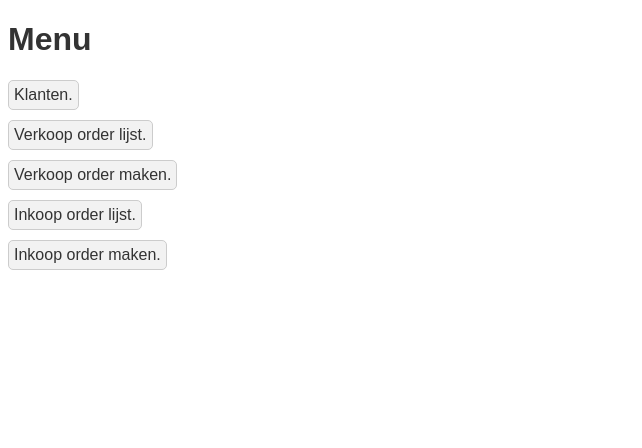
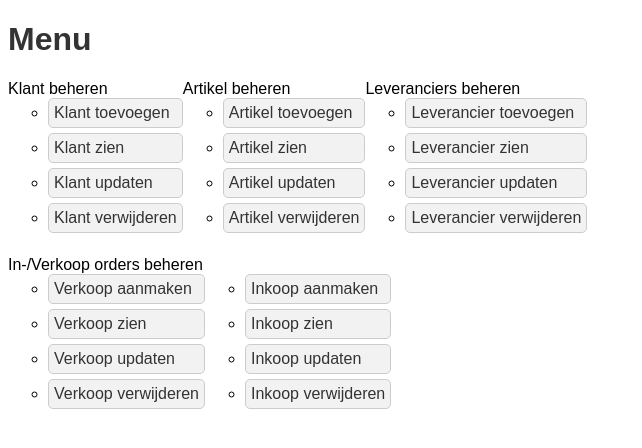
Before and after one commit to NanoCraft7/bas, a PHP site: page / in a window 1280 px wide. Shown: the top 448 px of the page, without its empty margins (0-642 px from the left). Run offline with PHP 8.4, Linux system fonts and the light colour scheme.

Commit message:
index.php preparations for future

```diff
--- a/index.php
+++ b/index.php
@@ -7,11 +7,53 @@
 <body>
     <h1>Menu</h1>
     <ul class="menu">
-        <li><a href="klant_insert.php">Klanten.</a></li>
-        <li><a href="verkooporders.php">Verkoop order lijst.</a></li>
-        <li><a href="verkooporder_insert.php">Verkoop order maken.</a></li>
-        <li><a href="inkooporders.php">Inkoop order lijst.</a></li>
-        <li><a href="inkooporder_insert.php">Inkoop order maken.</a></li>
+        <li class="main">
+            Klant beheren
+            <ul>
+                <li><a href="klant_insert.php">Klant toevoegen</a></li>
+                <li><a href="klant_zien.php">Klant zien</a></li>
+                <li><a href="klant_updaten.php">Klant updaten</a></li>
+                <li><a href="klant_verwijderen.php">Klant verwijderen</a></li>
+            </ul>
+        </li>
+        <li class="main">
+            Artikel beheren
+            <ul>
+                <li><a href="artikel_toevoegen.php">Artikel toevoegen</a></li>
+                <li><a href="artikel_zien.php">Artikel zien</a></li>
+                <li><a href="artikel_updaten.php">Artikel updaten</a></li>
+                <li><a href="artikel_verwijderen.php">Artikel verwijderen</a></li>
+            </ul>
+        </li>
+        <li class="main">
+            Leveranciers beheren
+            <ul>
+                <li><a href="leverancier_toevoegen.php">Leverancier toevoegen</a></li>
+                <li><a href="leverancier_zien.php">Leverancier zien</a></li>
+                <li><a href="leverancier_updaten.php">Leverancier updaten</a></li>
+                <li><a href="leverancier_verwijderen.php">Leverancier verwijderen</a></li>
+            </ul>
+        </li>
+    </ul><br>
+    <ul class="menu">
+        <li class="main">
+            In-/Verkoop orders beheren
+            <ul>
+                <li><a href="verkooporder_insert.php">Verkoop aanmaken</a></li>
+                <li><a href="verkooporders.php">Verkoop zien</a></li>
+                <li><a href="verkooporder_updaten.php">Verkoop updaten</a></li>
+                <li><a href="verkooporder_verwijderen.php">Verkoop verwijderen</a></li>
+            </ul>
+        </li>
+        <li class="main">
+             <br>
+            <ul>
+                <li><a href="inkooporder_insert.php">Inkoop aanmaken</a></li>
+                <li><a href="inkooporders.php">Inkoop zien</a></li>
+                <li><a href="inkooporder_updaten.php">Inkoop updaten</a></li>
+                <li><a href="inkooporder_verwijderen.php">Inkoop verwijderen</a></li>
+            </ul>
+        </li>
     </ul>
 </body>
 </html>
--- a/stylesheets/index.css
+++ b/stylesheets/index.css
@@ -12,20 +12,27 @@ h1 {
   list-style-type: none;
   margin: 0;
   padding: 0;
+  display: flex; /* Toegevoegd */
 }
 
-.menu li {
-  margin-bottom: 10px;
+.menu.main li {
+  display: inline-block;
+  margin-right: 20px; /* Toegevoegd */
+}
+
+.menu.main li:last-child {
+  margin-right: 0; /* Toegevoegd */
 }
 
 .menu a {
   text-decoration: none;
   color: #333;
   padding: 5px;
-  display: inline-block;
+  display: block;
   border: 1px solid #ccc;
   border-radius: 5px;
   background-color: #f2f2f2;
+  margin-bottom: 5px;
   transition: background-color 0.3s ease;
 }
 
```
